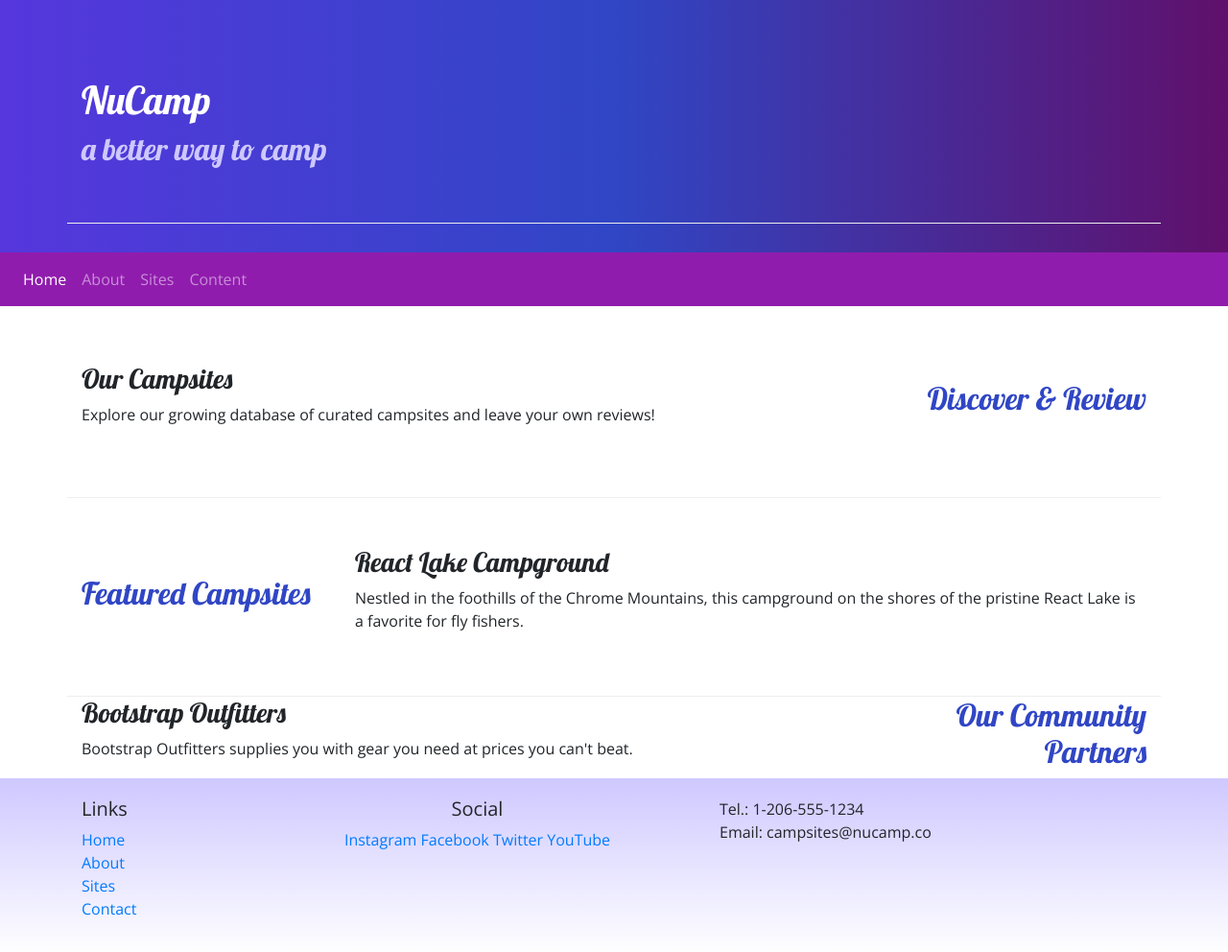
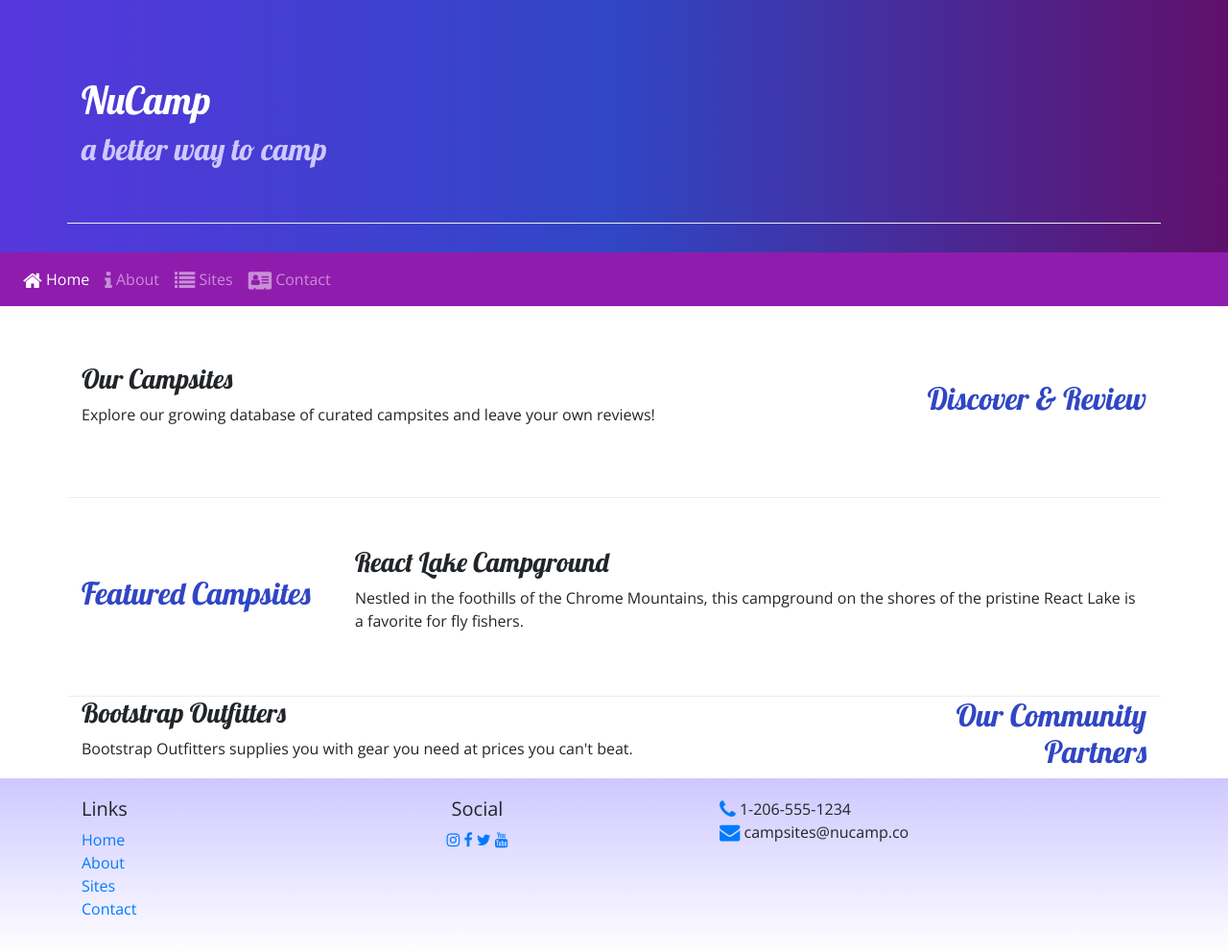
Before and after one commit to Kuntal-Kapadia/Nucamp, a website: page index.html in a window 1280 px wide. Shown: the whole page at 96% size. Drawn offline with nearby package versions, Linux system fonts and the light colour scheme.

Commit message:
Icons Fonts

```diff
--- a/index.html
+++ b/index.html
@@ -10,6 +10,7 @@
         <link rel="stylesheet" href="node_modules/bootstrap/dist/css/bootstrap.min.css" />
 
         <!-- Additional CSS must be placed after Bootstrap CSS -->
+        <link rel="stylesheet" href="node_modules/font-awesome/css/font-awesome.min.css" />
         <link rel="stylesheet" href="https://fonts.googleapis.com/css?family=Lobster|Open+Sans" />
         <link rel="stylesheet" href="css/styles.css" />
         <title>NuCamp: A Better Way To Camp</title>
@@ -36,10 +37,10 @@
         </button>
         <div class = "collapse navbar-collapse" id="nucampNavbar">
             <ul class = "navbar-nav">
-                <li class= "nav-item active"><a class="nav-link" href = "#">Home</a></li>
-                <li class= "nav-item"><a class="nav-link" href = "aboutus.html">About</a></li>
-                <li class= "nav-item"><a class="nav-link" href = "#">Sites</a></li>
-                <li class= "nav-item"><a class="nav-link" href = "#">Content</a></li>
+                <li class="nav-item active"><a class="nav-link" href="#"><i class="fa fa-home fa-lg"></i> Home</a></li>
+                <li class="nav-item"><a class="nav-link" href="aboutus.html"><i class="fa fa-info fa-lg"></i> About</a></li>
+                <li class="nav-item"><a class="nav-link" href="#"><i class="fa fa-list fa-lg"></i> Sites</a></li>
+                <li class="nav-item"><a class="nav-link" href="#"><i class="fa fa-address-card fa-lg"></i> Contact</a></li>
             </ul>
         </div>
     </nav>
@@ -89,14 +90,14 @@
                 </div>
                 <div class="col-6 col-sm-5 text-center">
                 	<h5>Social</h5>
-                    <a href="http://instagram.com/">Instagram</a>
-                    <a href="http://facebook.com/">Facebook</a>
-                    <a href="http://twitter.com/">Twitter</a>
-                    <a href="http://youtube.com/">YouTube</a>
+                    <a href="http://instagram.com/"><i class="fa fa-instagram"></i></a>
+                    <a href="http://facebook.com/"><i class="fa fa-facebook"></i></a>
+                    <a href="http://twitter.com/"><i class="fa fa-twitter"></i></a>
+                    <a href="http://youtube.com/"><i class="fa fa-youtube"></i></a>
                 </div>
                 <div class="col-sm-4">
-                    Tel.: 1-206-555-1234<br />
-                    Email: campsites@nucamp.co
+                    <i class="fa fa-phone fa-lg text-primary"></i> 1-206-555-1234<br />
+                    <i class="fa fa-envelope fa-lg text-primary"></i> campsites@nucamp.co
                 </div>
            </div>
         </div>
--- a/package.json
+++ b/package.json
@@ -15,6 +15,7 @@
   },
   "dependencies": {
     "bootstrap": "^4.4.1",
+    "font-awesome": "^4.7.0",
     "jquery": "^3.4.1",
     "popper.js": "^1.12.9"
   }
```
Also changed, not shown: aboutus.html (+11 -10 lines), 1 other file.
